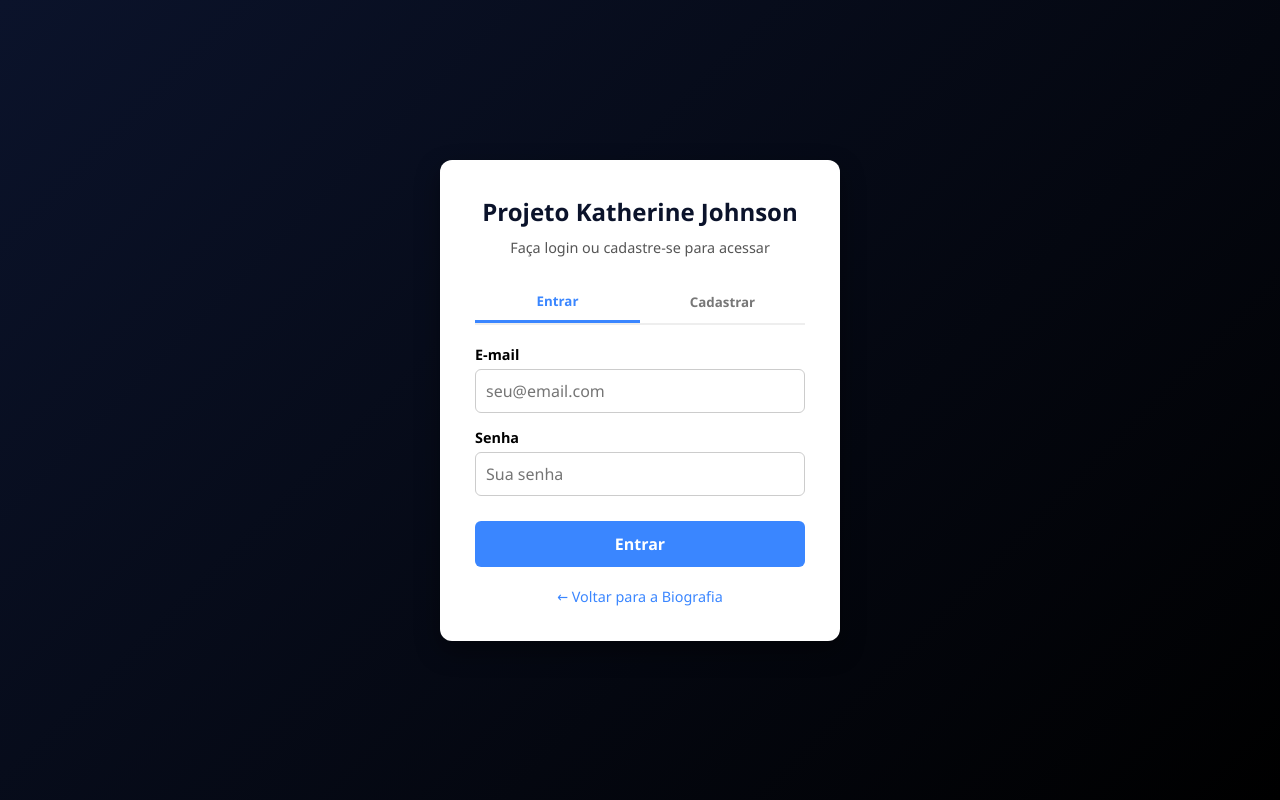
After one commit to TelesXyZ/KatherineJohnson, a Spring Boot app: page /login.html in a window 1280 px wide. The commit adds this page. Run offline with Spring Boot 4, Linux system fonts and the light colour scheme.

Commit message:
atualizacoes

```diff
--- /dev/null
+++ b/projeto-atualizado/src/main/resources/static/login.html
@@ -0,0 +1,159 @@
+<!DOCTYPE html>
+<html lang="pt-BR">
+<head>
+    <meta charset="UTF-8">
+    <meta name="viewport" content="width=device-width, initial-scale=1.0">
+    <title>Login - Biografia Katherine Johnson</title>
+    <style>
+        * {
+            box-sizing: border-box;
+            margin: 0;
+            padding: 0;
+            font-family: 'Segoe UI', Tahoma, Geneva, Verdana, sans-serif;
+        }
+        body {
+            background: linear-gradient(135deg, #0b132b, #000000);
+            color: #fff;
+            display: flex;
+            justify-content: center;
+            align-items: center;
+            min-height: 100vh;
+            padding: 20px;
+        }
+        .container {
+            background-color: #ffffff;
+            color: #000000;
+            padding: 35px;
+            border-radius: 12px;
+            box-shadow: 0 10px 25px rgba(0, 0, 0, 0.4);
+            width: 100%;
+            max-width: 400px;
+        }
+        h2 {
+            text-align: center;
+            margin-bottom: 10px;
+            color: #0b132b;
+        }
+        p.subtitulo {
+            text-align: center;
+            font-size: 0.9rem;
+            color: #555;
+            margin-bottom: 25px;
+        }
+        .tabs {
+            display: flex;
+            margin-bottom: 20px;
+            border-bottom: 2px solid #eee;
+        }
+        .tab-btn {
+            flex: 1;
+            padding: 10px;
+            background: none;
+            border: none;
+            font-weight: bold;
+            cursor: pointer;
+            color: #777;
+            transition: 0.3s;
+        }
+        .tab-btn.ativo {
+            color: #3a86ff;
+            border-bottom: 3px solid #3a86ff;
+        }
+        .form-grupo {
+            margin-bottom: 15px;
+        }
+        label {
+            display: block;
+            margin-bottom: 5px;
+            font-weight: 600;
+            font-size: 0.9rem;
+        }
+        input {
+            width: 100%;
+            padding: 10px;
+            border: 1px solid #ccc;
+            border-radius: 6px;
+            font-size: 1rem;
+        }
+        button.btn-submit {
+            width: 100%;
+            padding: 12px;
+            background-color: #3a86ff;
+            color: white;
+            border: none;
+            border-radius: 6px;
+            font-size: 1rem;
+            font-weight: bold;
+            cursor: pointer;
+            margin-top: 10px;
+            transition: background 0.3s;
+        }
+        button.btn-submit:hover {
+            background-color: #2667cc;
+        }
+        .oculto {
+            display: none;
+        }
+        #mensagem {
+            margin-top: 15px;
+            text-align: center;
+            font-weight: bold;
+            font-size: 0.9rem;
+        }
+        .link-voltar {
+            display: block;
+            text-align: center;
+            margin-top: 20px;
+            color: #3a86ff;
+            text-decoration: none;
+            font-size: 0.9rem;
+        }
+    </style>
+</head>
+<body>
+
+<div class="container">
+    <h2>Projeto Katherine Johnson</h2>
+    <p class="subtitulo">Faça login ou cadastre-se para acessar</p>
+
+    <div class="tabs">
+        <button class="tab-btn ativo" id="btnTabLogin" onclick="mostrarAba('login')">Entrar</button>
+        <button class="tab-btn" id="btnTabCadastro" onclick="mostrarAba('cadastro')">Cadastrar</button>
+    </div>
+
+    <form id="formLogin">
+        <div class="form-grupo">
+            <label for="loginEmail">E-mail</label>
+            <input type="email" id="loginEmail" required placeholder="seu@email.com">
+        </div>
+        <div class="form-grupo">
+            <label for="loginSenha">Senha</label>
+            <input type="password" id="loginSenha" required placeholder="Sua senha">
+        </div>
+        <button type="submit" class="btn-submit">Entrar</button>
+    </form>
+
+    <form id="formCadastro" class="oculto">
+        <div class="form-grupo">
+            <label for="cadNome">Nome Completo</label>
+            <input type="text" id="cadNome" required placeholder="Digite seu nome">
+        </div>
+        <div class="form-grupo">
+            <label for="cadEmail">E-mail</label>
+            <input type="email" id="cadEmail" required placeholder="seu@email.com">
+        </div>
+        <div class="form-grupo">
+            <label for="cadSenha">Senha</label>
+            <input type="password" id="cadSenha" required placeholder="Crie uma senha">
+        </div>
+        <button type="submit" class="btn-submit">Criar Conta</button>
+    </form>
+
+    <div id="mensagem"></div>
+
+    <a href="index.html" class="link-voltar">← Voltar para a Biografia</a>
+</div>
+
+<script src="script.js"></script>
+</body>
+</html>
--- a/projeto-atualizado/src/main/resources/static/script.js
+++ b/projeto-atualizado/src/main/resources/static/script.js
@@ -0,0 +1,92 @@
+const API_URL = "http://localhost:8080/usuarios";
+
+// Alterna entre a aba de Login e Cadastro
+function mostrarAba(aba) {
+    const formLogin = document.getElementById("formLogin");
+    const formCadastro = document.getElementById("formCadastro");
+    const btnLogin = document.getElementById("btnTabLogin");
+    const btnCadastro = document.getElementById("btnTabCadastro");
+    const msg = document.getElementById("mensagem");
+
+    msg.textContent = "";
+
+    if (aba === "login") {
+        formLogin.classList.remove("oculto");
+        formCadastro.classList.add("oculto");
+        btnLogin.classList.add("ativo");
+        btnCadastro.classList.remove("ativo");
+    } else {
+        formLogin.classList.add("oculto");
+        formCadastro.classList.remove("oculto");
+        btnLogin.classList.remove("ativo");
+        btnCadastro.classList.add("ativo");
+    }
+}
+
+// Enviar Cadastro para o Spring Boot
+document.getElementById("formCadastro").addEventListener("submit", async (e) => {
+    e.preventDefault();
+    const msg = document.getElementById("mensagem");
+
+    const dados = {
+        nome: document.getElementById("cadNome").value,
+        email: document.getElementById("cadEmail").value,
+        senha: document.getElementById("cadSenha").value
+    };
+
+    try {
+        const resposta = await fetch(`${API_URL}/cadastrar`, {
+            method: "POST",
+            headers: { "Content-Type": "application/json" },
+            body: JSON.stringify(dados)
+        });
+
+        if (resposta.ok) {
+            msg.style.color = "green";
+            msg.textContent = "Conta criada com sucesso! Já pode fazer login.";
+            document.getElementById("formCadastro").reset();
+            setTimeout(() => mostrarAba("login"), 1500);
+        } else {
+            msg.style.color = "red";
+            msg.textContent = "Erro ao cadastrar. Verifique se o e-mail já existe.";
+        }
+    } catch (erro) {
+        msg.style.color = "red";
+        msg.textContent = "Erro de conexão com o servidor Java.";
+    }
+});
+
+// Enviar Login para o Spring Boot
+document.getElementById("formLogin").addEventListener("submit", async (e) => {
+    e.preventDefault();
+    const msg = document.getElementById("mensagem");
+
+    const dados = {
+        email: document.getElementById("loginEmail").value,
+        senha: document.getElementById("loginSenha").value
+    };
+
+    try {
+        const resposta = await fetch(`${API_URL}/login`, {
+            method: "POST",
+            headers: { "Content-Type": "application/json" },
+            body: JSON.stringify(dados)
+        });
+
+        if (resposta.ok) {
+            const usuario = await resposta.json();
+            localStorage.setItem("usuarioLogado", JSON.stringify(usuario));
+            msg.style.color = "green";
+            msg.textContent = `Bem-vindo(a), ${usuario.nome}! Redirecionando...`;
+            setTimeout(() => {
+                window.location.href = "index.html";
+            }, 1200);
+        } else {
+            msg.style.color = "red";
+            msg.textContent = "E-mail ou senha inválidos.";
+        }
+    } catch (erro) {
+        msg.style.color = "red";
+        msg.textContent = "Erro de conexão com o servidor Java.";
+    }
+});
```
Also changed, not shown: projeto-atualizado/src/main/resources/static/index.html (+8 -3 lines).
